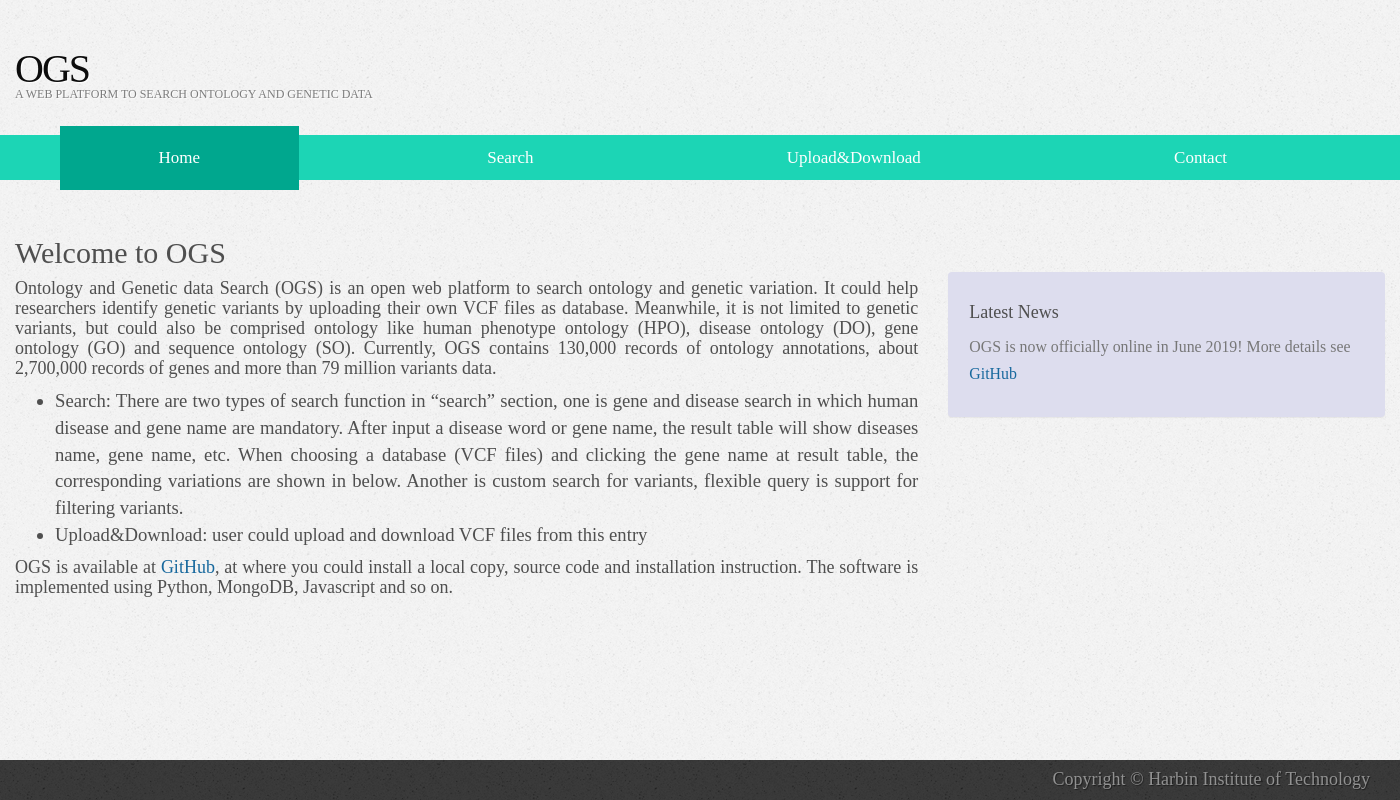
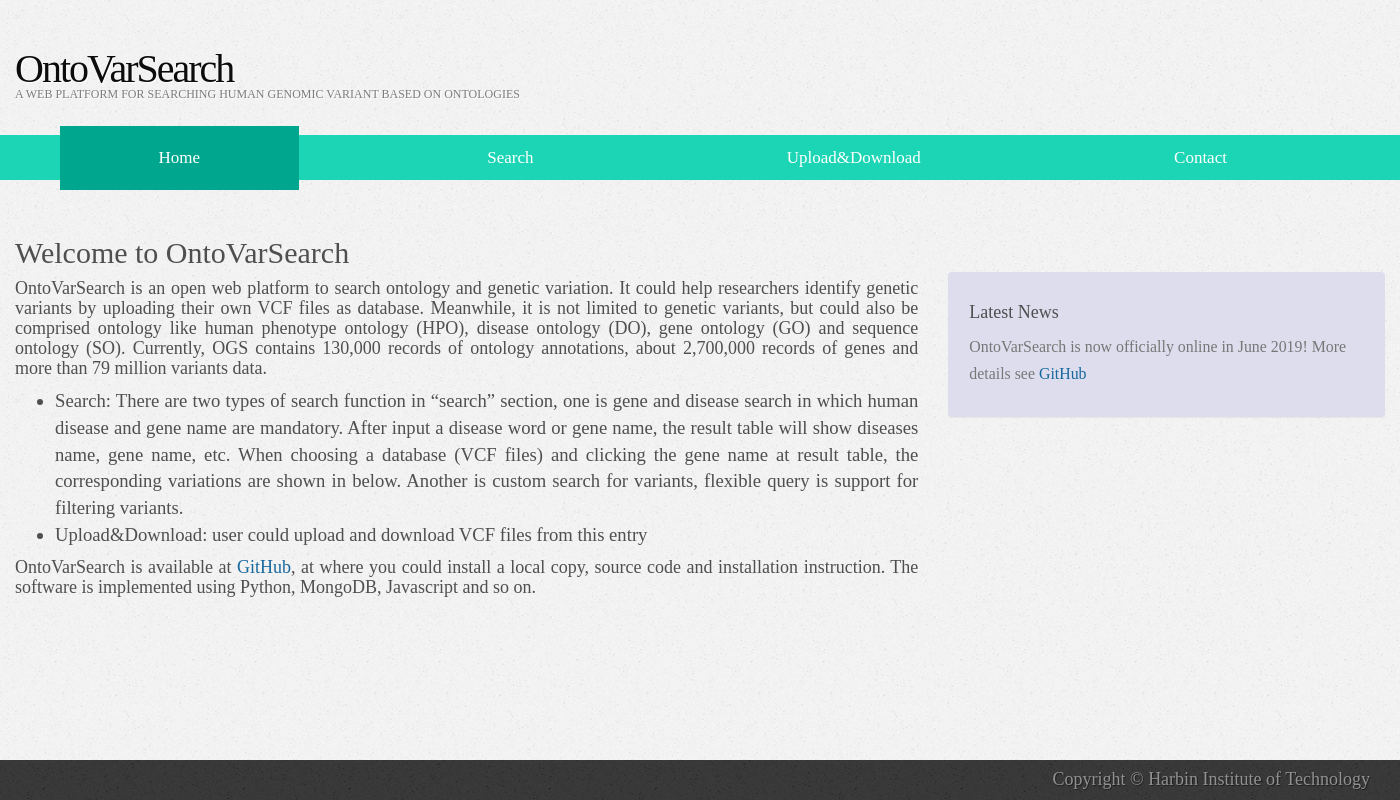
Before and after one commit to lyotvincent/OntoVarSearch, a Django app: page /index in a window 1400 px wide. Run offline with Django 3.2, Linux system fonts and the light colour scheme; some libraries are stand-ins or nearby versions.

Commit message:
1. ui change

```diff
--- a/requirements.txt
+++ b/requirements.txt
@@ -11,8 +11,8 @@ filelock==3.0.4
 ijson==2.3
 itsdangerous==0.24
 lockfile==0.12.2
-numpy==1.14.3
-pandas==0.22.0
+numpy
+pandas
 pymongo==3.6.1
 python-dateutil==2.7.3
 pytz==2018.4
--- a/static/css/default.css
+++ b/static/css/default.css
@@ -282,7 +282,7 @@ ul.style4 .first {
 
 #logo {
     float: left;
-    width: 400px;
+    width: 800px;
 }
 
 #logo h1, #logo p {
--- a/templates/contact.html
+++ b/templates/contact.html
@@ -31,8 +31,8 @@
     <div class="header">
         <div id="header" class="container">
             <div id="logo">
-                <h1><a href="/index">OGS</a></h1>
-                <p>A web platform to search ontology and genetic data</p>
+                <h1><a href="/index">OntoVarSearch</a></h1>
+                <p>A web platform for searching human genomic variant based on ontologies</p>
             </div>
 
         </div>
--- a/templates/download.html
+++ b/templates/download.html
@@ -31,8 +31,8 @@
     <div class="header">
         <div id="header" class="container">
             <div id="logo">
-                <h1><a href="/index">OGS</a></h1>
-                <p>A web platform to search ontology and genetic data</p>
+                <h1><a href="/index">OntoVarSearch</a></h1>
+                <p>A web platform for searching human genomic variant based on ontologies</p>
             </div>
         </div>
     </div>
--- a/templates/index.html
+++ b/templates/index.html
@@ -27,9 +27,9 @@
     <div class="header">
         <div id="header" class="container">
             <div id="logo">
-                <h1><a href="/index">OGS</a></h1>
+                <h1><a href="/index">OntoVarSearch</a></h1>
 {#                <p>Design by <a href="#">hitbic</a></p>#}
-                <p>A web platform to search ontology and genetic data</p>
+                <p>A web platform for searching human genomic variant based on ontologies</p>
             </div>
 {#            <div id="menu">#}
 {#                    <ul>#}
@@ -66,11 +66,11 @@
         <div id="banner" class="container">
             <div class="row">
                 <section class="col-sm-8 maincontent">
-                    <h2>Welcome to OGS</h2>
+                    <h2>Welcome to OntoVarSearch</h2>
                     {#            <h4>A web server for ontology-variants integrated analysis</h4>#}
                     {#            <br/>#}
                     <h4 style="text-align:justify;" class="normallinehight">
-                        Ontology and Genetic data Search (OGS) is an open web platform to search ontology and genetic variation. It could help
+                        OntoVarSearch is an open web platform to search ontology and genetic variation. It could help
                         researchers identify genetic variants by uploading their own VCF files as database. Meanwhile,
                         it is not limited to genetic variants, but could also be comprised ontology like human
                         phenotype ontology (HPO), disease ontology (DO), gene ontology (GO) and sequence ontology (SO).
@@ -101,7 +101,7 @@
                         </li>
                     </ul>
                     <h4 style="text-align:justify;" class="normallinehight">
-                        OGS is available at <a href="https://github.com/lyotvincent/GeneMiner">GitHub</a>, at
+                        OntoVarSearch is available at <a href="https://github.com/lyotvincent/GeneMiner">GitHub</a>, at
                         where you could install a local copy, source code and installation instruction. The software is
                         implemented
                         using Python, MongoDB, Javascript and so on.
@@ -113,7 +113,7 @@
                     <div class="panel">
                         <h4>Latest News</h4>
                         <ul class="list-unstyled list-spaces">
-                            <li><span class="small text-muted">OGS is now officially online in June 2019! More details see
+                            <li><span class="small text-muted">OntoVarSearch is now officially online in June 2019! More details see
                                 <a class="news_a" href="https://github.com/lyotvincent/GeneMiner"> GitHub </a></span>
                             </li>
 
--- a/templates/search.html
+++ b/templates/search.html
@@ -48,8 +48,8 @@
     <div class="header">
         <div id="header" class="container">
             <div id="logo">
-                <h1><a href="/index">OGS</a></h1>
-                <p>A web platform to search ontology and genetic data</p>
+                <h1><a href="/index">OntoVarSearch</a></h1>
+                <p>A web platform for searching human genomic variant based on ontologies</p>
             </div>
         </div>
     </div>
```
